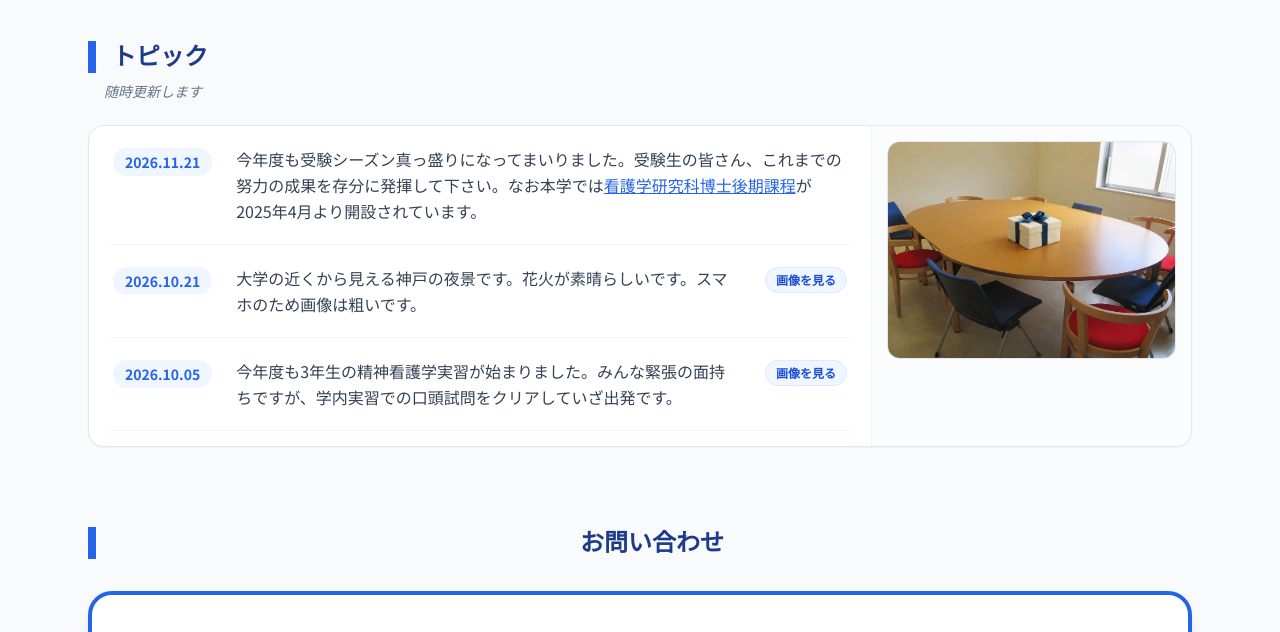
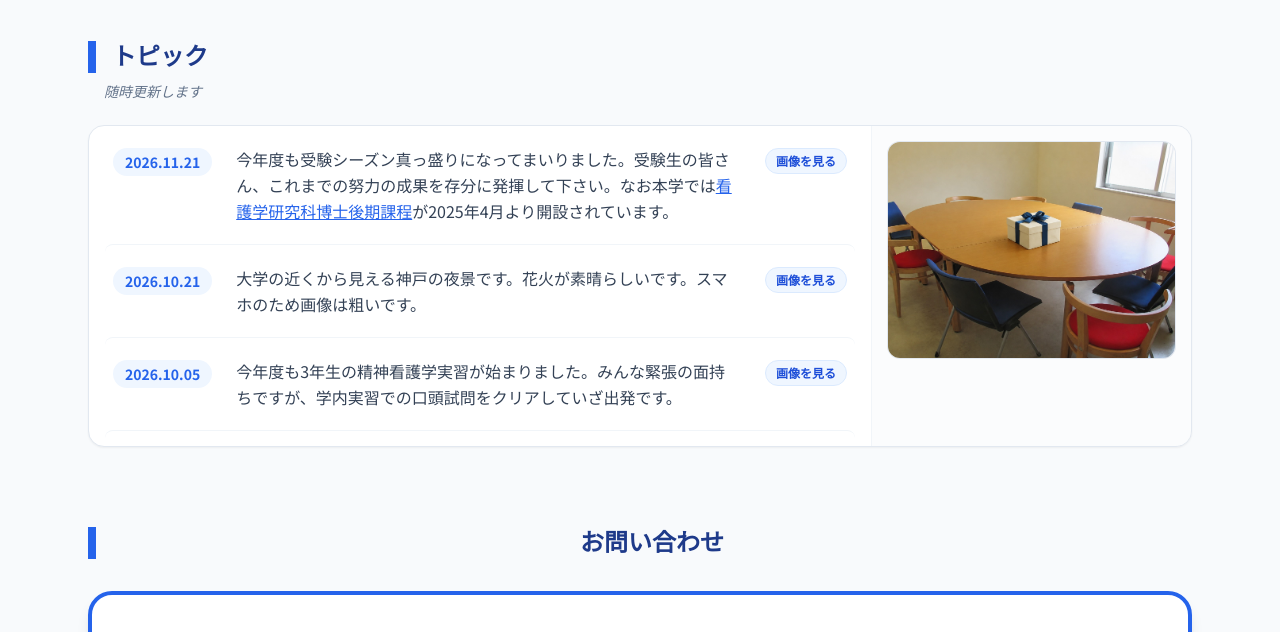
Before and after one commit to seishinkangodesu/seishinkangogaku_website, a plain HTML site: page index.html in a window 1280 px wide. Shown: the part 2180-2812 px from the top of the page. Drawn offline with nearby package versions, Linux system fonts and the light colour scheme.

Commit message:
Add image for 2026.11.21 entrance exam topic
Co-Authored-By: Claude Opus 5.5 <noreply@anthropic.com>
Claude-Session: https://claude.ai/code/session_01Cq2rh2rZhePvSTgzXKrieK

```diff
--- a/index.html
+++ b/index.html
@@ -649,7 +649,7 @@
                     <ul class="divide-y divide-slate-100">
                         <li
                             class="news-item py-5 flex flex-col md:flex-row md:items-start gap-2 md:gap-6 hover:bg-slate-50/50 transition-colors p-2 -mx-2 rounded-lg"
-                            data-news-image="news-standby.jpg">
+                            data-news-image="news-2026-11-21-goukaku-kigan.jpg">
                             <span
                                 class="text-sm font-bold text-blue-600 bg-blue-50 px-3 py-1 rounded-full w-fit whitespace-nowrap md:mt-0.5">2026.11.21</span>
                             <span class="text-slate-700 leading-relaxed pt-1 md:pt-0">今年度も受験シーズン真っ盛りになってまいりました。受験生の皆さん、これまでの努力の成果を存分に発揮して下さい。なお本学では<a href="https://www.hyo-med.ac.jp/faculty/graduate/science-nurse-d/" target="_blank" rel="noopener noreferrer" class="text-blue-600 underline hover:text-blue-800">看護学研究科博士後期課程</a>が2025年4月より開設されています。</span>
```
Also changed, not shown: news-2026-11-21-goukaku-kigan.jpg (added), 1 other file.
